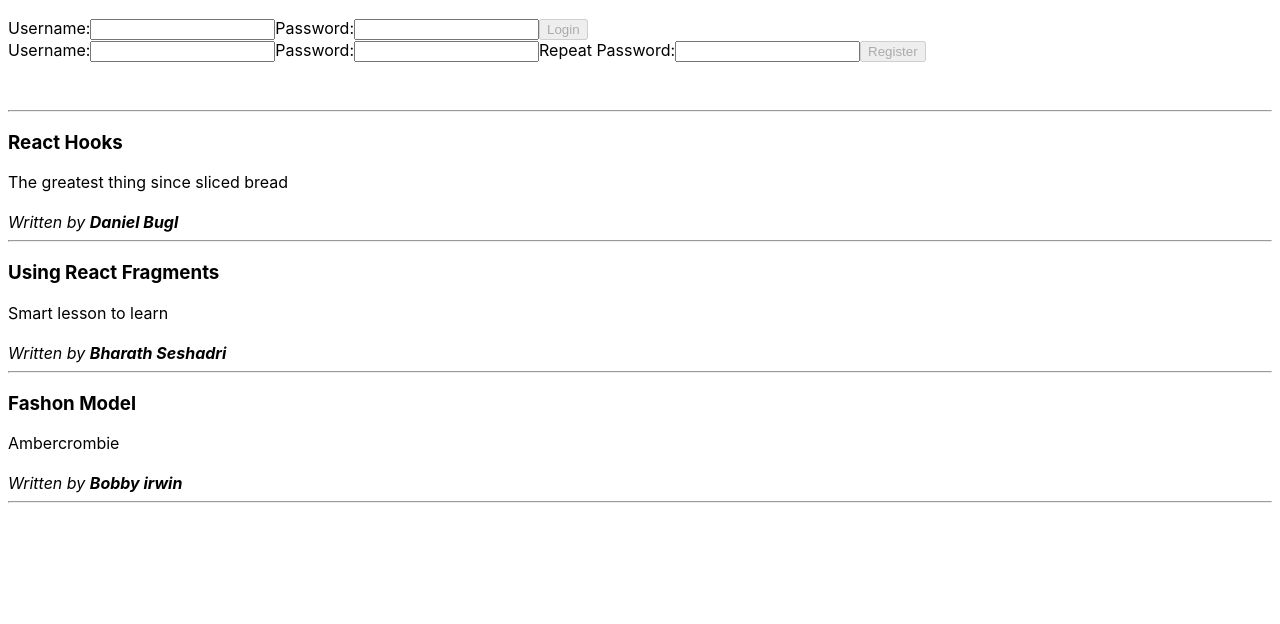
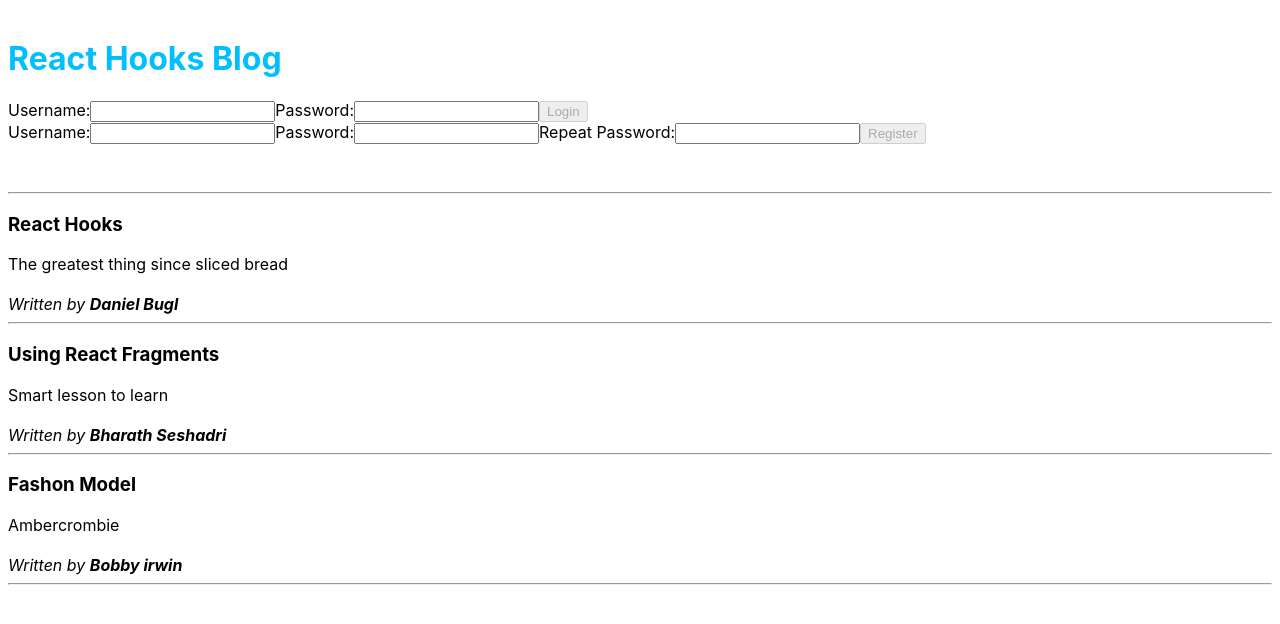
Before and after one commit to chasethesky79/react-hooks-project, a React (Create React App) app: page / in a window 1280 px wide. Shown: the top 624 px of the page. Built offline with nearby package versions, Linux system fonts and the light colour scheme.

Commit message:
react-hooks-project
Added more code changes to the project

```diff
--- a/public/index.html
+++ b/public/index.html
@@ -24,7 +24,7 @@
       work correctly both with client-side routing and a non-root public URL.
       Learn how to configure a non-root public URL by running `npm run build`.
     -->
-    <title>React App</title>
+    <title></title>
   </head>
   <body>
     <noscript>You need to enable JavaScript to run this app.</noscript>
--- a/src/App.js
+++ b/src/App.js
@@ -3,10 +3,11 @@ import PostList from './post/PostList.js';
 import CreatePost from './post/CreatePost';
 import UserBar from './user/UserBar';
 import './post/posts.css';
-import { useReducer } from 'react';
-import { userReducer } from './user/user-reducer';
-import { postReducer } from './post/post-reducer';
+import { useReducer, useEffect } from 'react';
 import { appReducer } from './app-reducer';
+import React from 'react';
+import Header from './Header';
+
 
 const defaultPosts = [
   { title: 'React Hooks', content: 'The greatest thing since sliced bread', author: 'Daniel Bugl'},
@@ -14,14 +15,19 @@ const defaultPosts = [
   { title: 'Fashon Model', content: 'Ambercrombie', author: 'Bobby irwin'}
 ]
 
-export default function App() {
+export default function App({ header }) {
 
   const [state, dispatch] = useReducer(appReducer, { user: '', posts: defaultPosts })
   const { user, posts } = state;
 
+  useEffect(() => {
+   document.title = user ? `${user} - ${header}` : `${header}`
+  }, [user]);
+
   return (
     <div className="posts-container">
-    <UserBar user={user} dispatch={dispatch}/>
+      <Header text={header}/>
+      <UserBar user={user} dispatch={dispatch}/>
     <br/>
     { user && <CreatePost user={user} posts={posts} dispatch={dispatch}/>}
     <br/>
--- /dev/null
+++ b/src/Header.js
@@ -0,0 +1,8 @@
+import { ThemeContext } from './contexts';
+import { useContext } from 'react';
+
+export default function Header({text}) {
+    const { primaryColor, secondaryColor } = useContext(ThemeContext);
+
+    return <h1 style={{color: primaryColor}}>{text}</h1>
+}
--- /dev/null
+++ b/src/contexts.js
@@ -0,0 +1,6 @@
+import React from 'react';
+
+export const ThemeContext = React.createContext({
+    primaryColor: 'deepskyblue',
+    secondaryColor: 'coral'
+})
--- a/src/index.js
+++ b/src/index.js
@@ -6,7 +6,7 @@ import reportWebVitals from './reportWebVitals';
 
 ReactDOM.render(
   <React.StrictMode>
-    <App />
+    <App header='React Hooks Blog'/>
   </React.StrictMode>,
   document.getElementById('root')
 );
--- a/src/post/Post.js
+++ b/src/post/Post.js
@@ -1,6 +1,6 @@
 import React from 'react';
 
-export default function Post({ title, content, author}){
+export default function Post({ title, content, author }){
     return (
         <div>
             <h3>{title}</h3>
```
Also changed, not shown: 1 other file (tests, documents, lock files or other folders).
